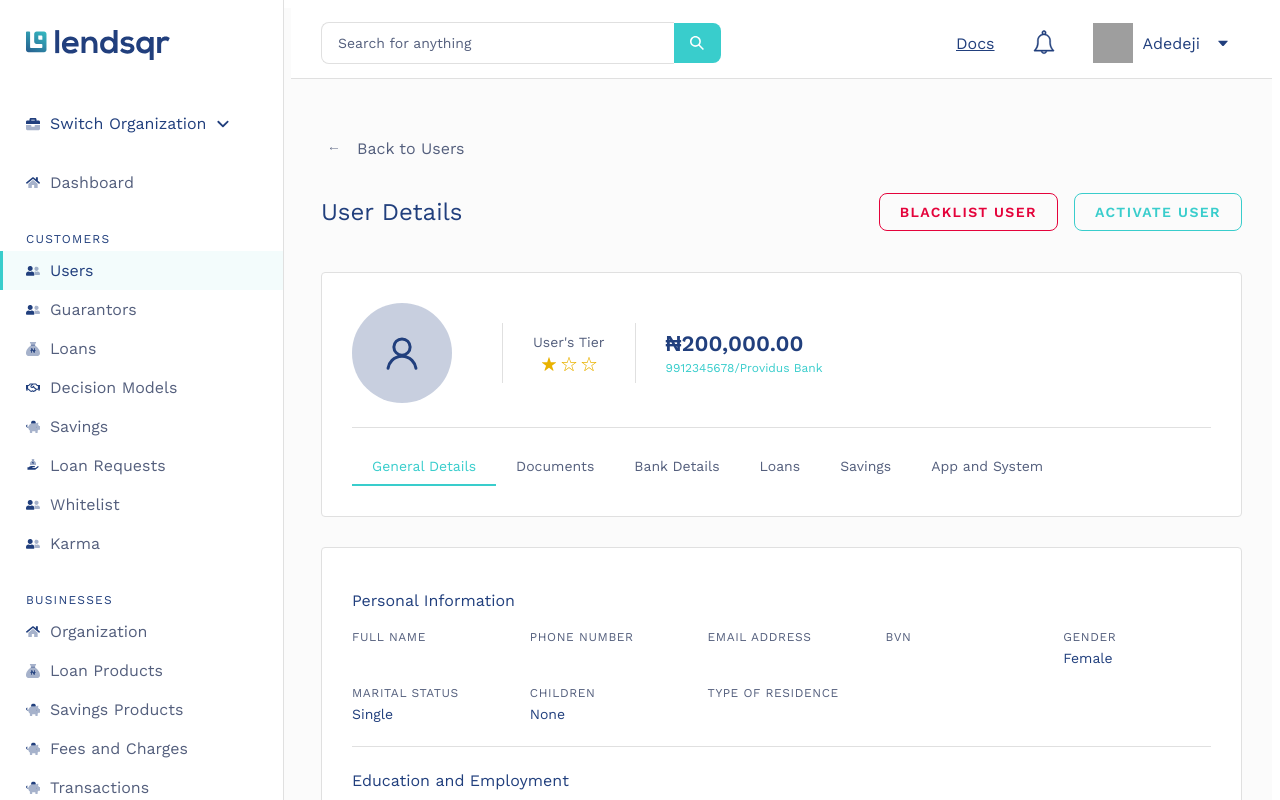
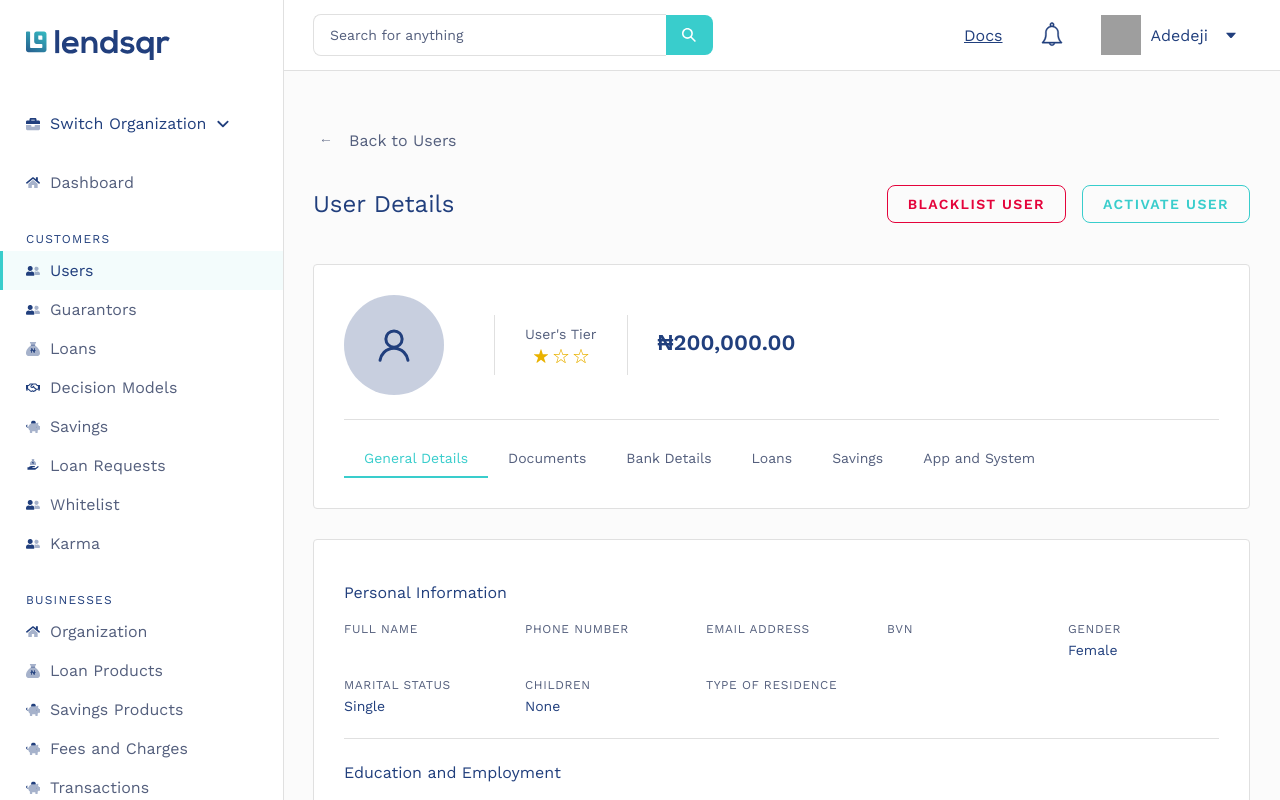
Before and after one commit to ross102/lendsqr-fe-test, a React (Vite) app: page /user-details/1 in a window 1280 px wide. Shown: the top 800 px of the page. Built offline with nearby package versions, Linux system fonts and the light colour scheme; grey boxes are pictures that could not be loaded.

Commit message:
fix: adjusted links and login styling

```diff
--- a/src/pages/Login/Login.module.scss
+++ b/src/pages/Login/Login.module.scss
@@ -1,6 +1,12 @@
 @use '@/styles/variables' as *;
 
 // ───── Block: login ─────
+html, body {
+  padding: 0;
+  margin: 0;
+  box-sizing: border-box;
+}
+
 .login {
   display: flex;
   min-height: 100vh;
--- a/src/pages/UserDetails/UserDetails.tsx
+++ b/src/pages/UserDetails/UserDetails.tsx
@@ -89,7 +89,7 @@ const UserDetails = () => {
 
               <div className={styles["user-details__balance-section"]}>
                 <span className={styles["user-details__balance"]}>₦200,000.00</span>
-                <span className={styles["user-details__bank"]}>9912345678/Providus Bank</span>
+                <span className={styles["user-details__bank"]}>{user?.organization}</span>
               </div>
             </div>
 
```
